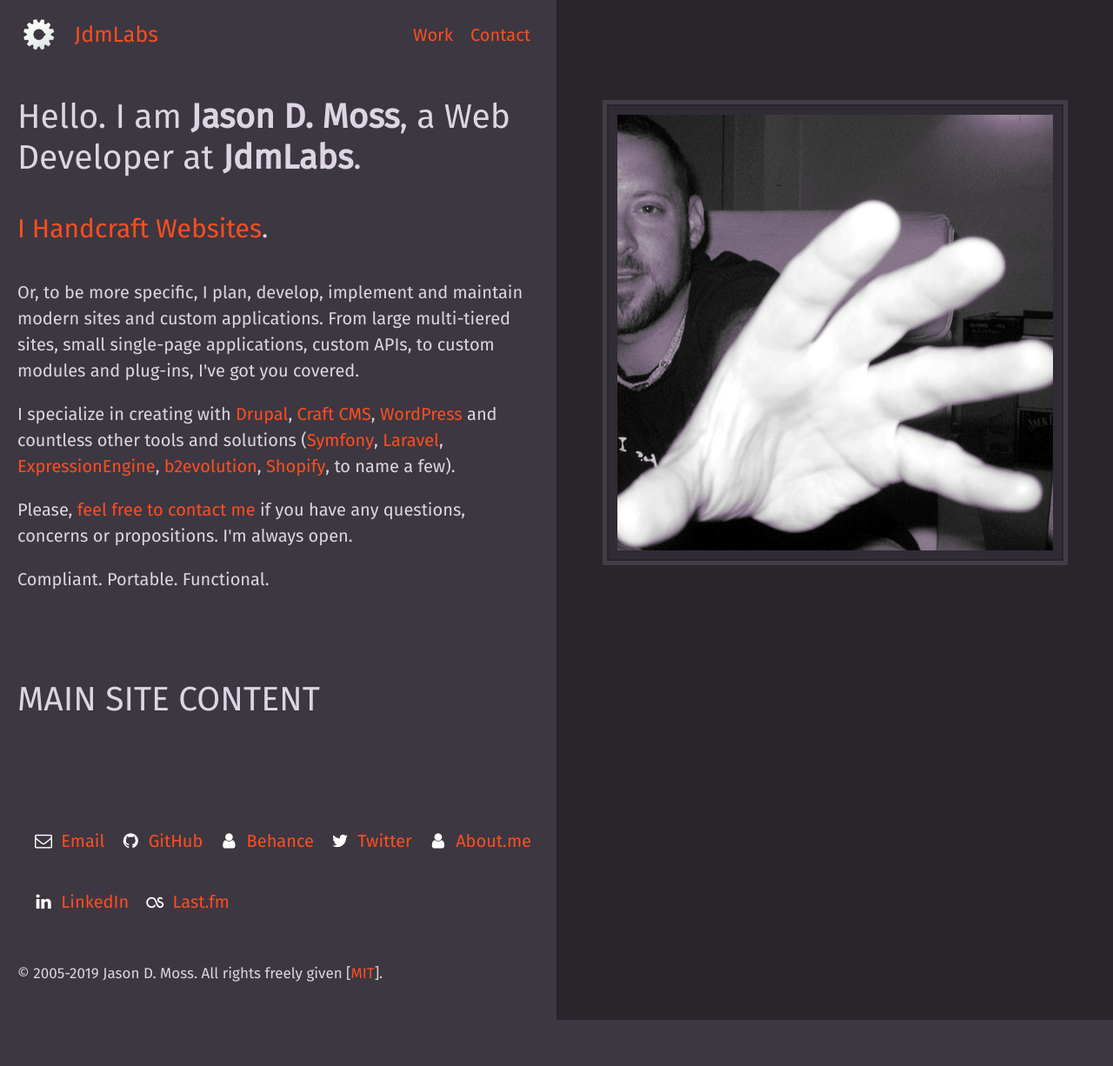
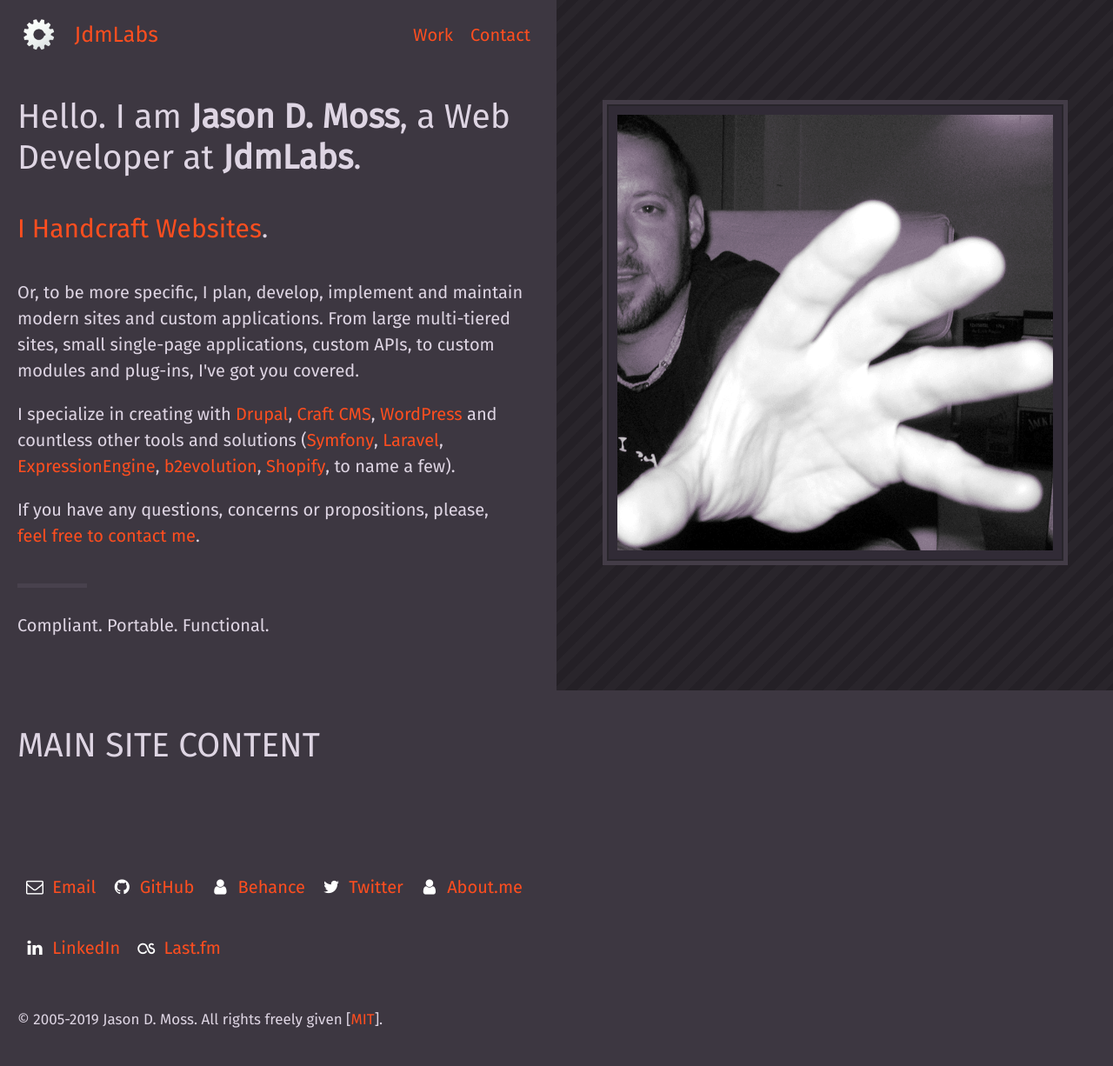
Before and after one commit to jasondmoss/jdmlabs-static, a PHP site: page / in a window 1280 px wide. Shown: the whole page at 87% size. Before the commit the page ends 1173 px from the top, so only its background shows below. Run offline with PHP 8.4, Linux system fonts and the light colour scheme.

Commit message:
Site building

```diff
--- a/assets/scss/_variables.scss
+++ b/assets/scss/_variables.scss
@@ -53,7 +53,7 @@ $color--anchor: #ff4e1f;
 
 $background--primary: #3d3741;
 $background--primary-dark: #29252b;
-// $background--primary-light: #9788a1;
+$background--primary-light: #48414D;
 
 $background--highlight: #fff4b1;
 
--- a/assets/scss/base.scss
+++ b/assets/scss/base.scss
@@ -60,9 +60,9 @@ main {
 }
 
 a,
+hr,
 img {
   display: inline-block;
-  vertical-align: baseline;
 }
 
 article,
@@ -85,7 +85,6 @@ body {
 }
 
 html {
-  // overflow-x: hidden;
   width: 100%;
   height: 100%;
   background-color: $background--primary;
@@ -100,7 +99,6 @@ html {
 }
 
 body {
-  // max-width: $width--website-max;
   max-width: $width--container-max;
   margin-right: auto;
   margin-left: auto;
@@ -114,14 +112,6 @@ body {
   animation-delay: 0.15s;
   animation-name: fadeIn;
 }
-
-// .site-wrapper {
-//   position: relative;
-//   width: 100%;
-//   max-width: $width--container-max;
-//   margin: 0 auto;
-//   padding: 0 0.75rem;
-// }
 
 img {
   max-width: 100%;
@@ -178,10 +168,6 @@ p {
   margin: 0 0 1rem;
 }
 
-strong {
-  font-weight: 700;
-}
-
 a {
   &,
   &:link,
@@ -189,6 +175,10 @@ a {
     text-decoration: none;
     color: $color--anchor;
   }
+}
+
+strong {
+  font-weight: 700;
 }
 
 /**
@@ -259,7 +249,19 @@ a {
 
 @media screen and (min-width: 880px) {
   html {
-    background: linear-gradient(90deg, $background--primary 50%, $background--primary-dark 50%);
+    background-color: $background--primary;
+    background-image: repeating-linear-gradient(
+      -45deg,
+      darken($background--primary-dark, 2%) 0 10px,
+      transparent 10px 20px
+    ), linear-gradient(
+      to right,
+      $background--primary 0% 50%,
+      $background--primary-dark 50% 100%
+    );
+    background-repeat: no-repeat, no-repeat;
+    background-position: 100% 100%, 0 0;
+    background-size: 50% 100%, 100% 100%;
   }
 }
 
--- a/assets/scss/content.scss
+++ b/assets/scss/content.scss
@@ -52,6 +52,14 @@
       }
     }
   }
+
+  hr {
+    width: 4rem;
+    height: 0.25rem;
+    margin: 1rem 0;
+    border: 0;
+    border-bottom: 0.25rem solid $background--primary-light;
+  }
 }
 
 // .site--introduction {
--- a/assets/scss/layout/base.scss
+++ b/assets/scss/layout/base.scss
@@ -61,6 +61,7 @@ body {
     .site--content {
       grid-column: col / span 4;
       grid-row: row 3;
+      background-color: $background--primary;
     }
 
     .site--footer {
--- a/assets/scss/layout/footer.scss
+++ b/assets/scss/layout/footer.scss
@@ -12,7 +12,7 @@
 
 
 .site--footer {
-  // background-color: $debug--blue;
+  background-color: $background--primary;
 
   .site-credits {
     padding-top: 2rem;
--- a/assets/scss/navigation.scss
+++ b/assets/scss/navigation.scss
@@ -86,7 +86,7 @@
       justify-content: flex-start;
       max-width: 50%;
       margin: 0;
-      padding: 1rem 0.5rem 0;
+      padding: 1rem 0 0;
     }
   }
 }
--- a/index.html
+++ b/index.html
@@ -1,12 +1,7 @@
 <!doctype html>
-<html prefix="xhv: https://www.w3.org/1999/xhtml/vocab#
-  xsd: https://www.w3.org/2001/XMLSchema#
-  rdfs: https://www.w3.org/2000/01/rdf-schema#
-  dc: https://purl.org/dc/terms/
-  vcard: https://www.w3.org/2006/vcard/ns#
-  v: https://rdf.data-vocabulary.org/#
+<html prefix="vcard: https://www.w3.org/2006/vcard/ns#
   article: http://ogp.me/ns/article#
-  website: http://ogp.me/ns/website#" lang="en-CA"><head>
+  website: http://ogp.me/ns/website#" lang="en"><head>
   <meta charset="UTF-8">
   <meta name="viewport" content="width=device-width,initial-scale=1">
   <title>JdmLabs: The Online Laboratory of Jason D. Moss</title>
@@ -51,10 +46,10 @@
   <meta name="twitter:creator" content="@jasondmoss">
   <meta name="twitter:creator:id" content="156621819">
   <meta name="twitter:domain" content="@jasondmoss">
-</head><body itemscope itemtype="https://schema.org/WebPage" class="home"><!-- <div class="site-wrapper"> -->
+</head><body itemscope itemtype="https://schema.org/WebPage" class="home">
 <meta itemprop="lastReviewed" content="2019-10-16T01:37:24.558Z">
 
-<header id="siteHeader" class="site--header">
+<header role="banner" id="siteHeader" class="site--header">
   <h1 itemprop="headline" class="nameplate"><span itemscope itemtype="https://schema.org/Organization">
     <a itemprop="url" rel="bookmark home" href="https://www.jdmlabs.com/" title=" Welcome to JdmLabs ">
       <img itemprop="logo" class="u-logo" src="./assets/images/ui/strata-256x256.png" alt="JdmLabs website logo">
@@ -62,8 +57,8 @@
     </a>
   </span></h1>
 
-  <nav itemscope itemtype="https://schema.org/SiteNavigationElement" id="mainMenu" class="nav nav--main">
-    <h4 class="nav--title">Main Menu</h4>
+  <nav itemscope itemtype="https://schema.org/SiteNavigationElement" role="navigation" id="mainMenu" class="nav nav--main">
+    <h2 class="nav--title">Main Menu</h2>
     <a rel="bookmark" class="nav-link" href="#">Work</a>
     <a rel="bookmark" class="nav-link" href="#siteFooter">Contact</a>
   </nav>
@@ -76,7 +71,7 @@
   <meta itemprop="height" content="853">
 </figure>
 
-<section class="site--introduction">
+<section role="region" aria-label="Introduction" class="site--introduction">
   <header class="entry--header">
     <h2 itemprop="headline" class="entry--title">Hello. I am <strong>Jason D. Moss</strong>, a Web Developer at <strong>JdmLabs</strong>.</h2>
     <h3><a itemprop="relatedLink" rel="external" href="#" title=" Jason D. Moss on Behance ">I handcraft websites</a>.</h3>
@@ -85,7 +80,8 @@
   <div itemprop="mainEntityOfPage" class="entry--content">
     <p>Or, to be more specific, I plan, develop, implement and maintain modern sites and custom applications. From large multi-tiered sites, small single-page applications, custom APIs, to custom modules and plug-ins, I've got you covered.</p>
     <p>I specialize in creating with <a rel="external" href="https://www.drupal.org/" title="Drupal: Open Source CMS">Drupal</a>, <a rel="external" href="https://craftcms.com/" title="Craft is a CMS that&#39;s laser-focused on doing one thing really, really well: managing content.">Craft CMS</a>, <a rel="external" href="https://wordpress.org/" title="WordPress: Blog Tool, Publishing Platform, and CMS">WordPress</a> and countless other tools and solutions (<em><a rel="external" href="https://symfony.com/" title="Symfony: High Performance PHP Framework for Web Development">Symfony</a>, <a rel="external" href="https://laravel.com/" title="Laravel: The PHP framework for web artisans.">Laravel</a>, <a rel="external" href="https://expressionengine.com/" title="ExpressionEngine is a flexible, feature-rich content management platform">ExpressionEngine</a>, <a rel="external" href="https://b2evolution.net/" title="b2evolution CCMS: Content + Community Management System">b2evolution</a>, <a rel="external" href="https://www.shopify.com/" title="Ecommerce Software, Online Store Builder, Website Store Hosting Solution">Shopify</a>, to name a few</em>).</p>
-    <p>Please, <a class="u-email" href="#siteFooter" title=" Send me a note. Don't be shy. ">feel free to contact me</a> if you have any questions, concerns or propositions. I'm always open.</p>
+    <p>If you have any questions, concerns or propositions, please, <a class="u-email" href="#siteFooter" title=" Send me a note. Don't be shy. ">feel free to contact me</a>.</p>
+    <hr>
     <p>Compliant. Portable. Functional.</p>
   </div>
 
@@ -105,13 +101,13 @@
   </footer>
 </section>
 
-<main itemprop="mainContentOfPage" id="siteContent" class="site--content">
+<main itemprop="mainContentOfPage" role="main" aria-label="Work" id="siteContent" class="site--content">
   <h2>MAIN SITE CONTENT</h2>
 </main>
 
-<footer id="siteFooter" class="site--footer">
+<footer role="contentinfo" id="siteFooter" class="site--footer">
   <nav itemscope itemtype="https://schema.org/Organization" id="social" class="nav nav--ego">
-    <h4 class="nav--title">Social Links</h4>
+    <h3 class="nav--title">Social Links</h3>
     <link itemprop="url" href="https://www.jdmlabs.com">
     <a itemprop="email" href="mailto:work@jdmlabs.com" title=" About.me profile "><i class="icon-mail" aria-hidden="true"></i> <span>Email</span></a>
     <a itemprop="sameAs" rel="author external me profile" href="https://github.com/jasondmoss" title=" GitHub profile "><i class="icon-github" aria-hidden="true"></i> <span>GitHub</span></a>
@@ -129,7 +125,6 @@
   </div>
 </footer>
 
-<!-- </div> -->
 <script src="./assets/min/polyfills.js"></script>
 <script src="./assets/min/scripts.js"></script>
 </body></html>
```
Also changed, not shown: assets/min/styles.css, 1 other file.
